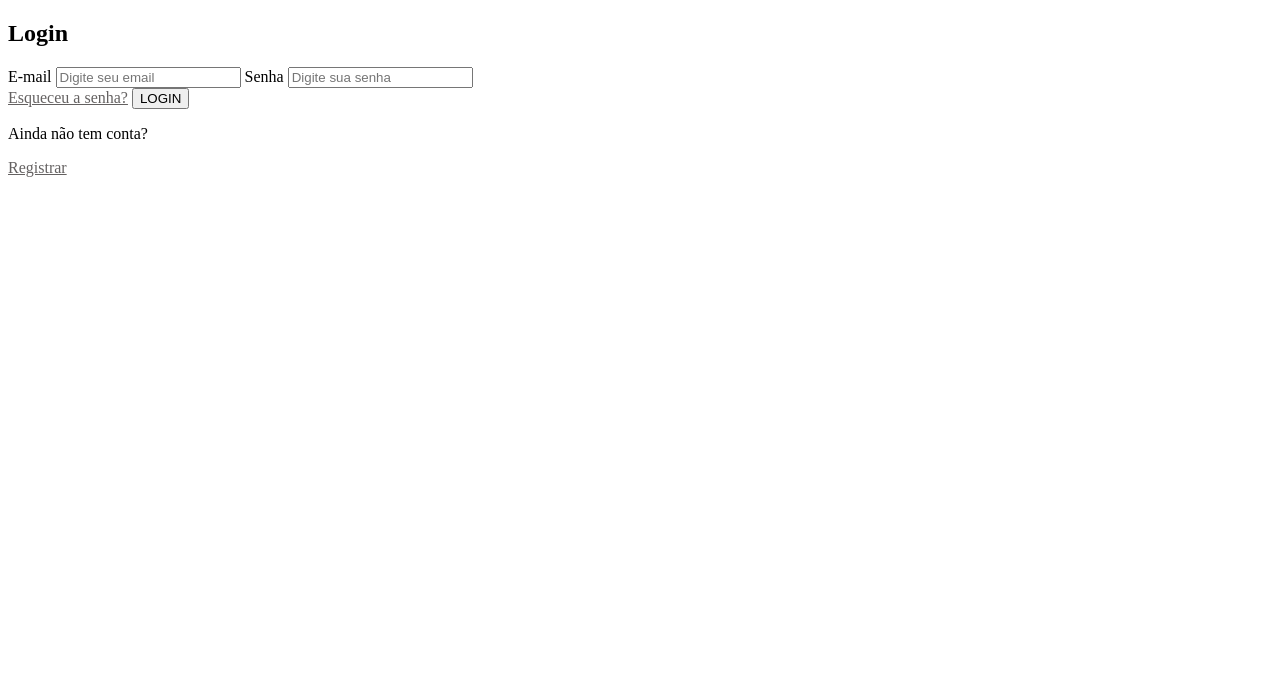
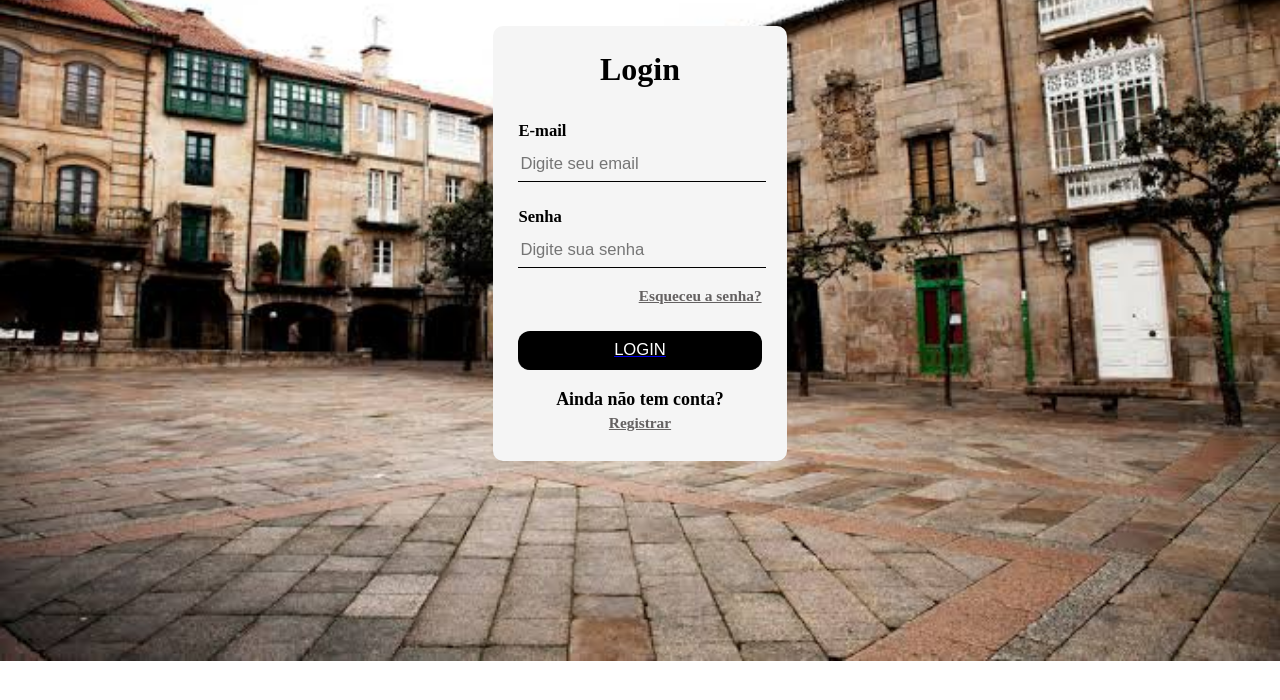
Before and after one commit to JuFML/login-demo-page, a plain HTML site: page index.html in a window 1280 px wide. Drawn offline with Linux system fonts and the light colour scheme.

Commit message:
renomear tag link css

```diff
--- a/index.html
+++ b/index.html
@@ -1,6 +1,6 @@
 <!DOCTYPE html>
 <html lang="en">
-    <link rel="stylesheet" href="Estilo_Login.css">
+    <link rel="stylesheet" href="style.css">
 <head>
     <meta charset="UTF-8">
     <meta http-equiv="X-UA-Compatible" content="IE=edge">
--- a/style.css
+++ b/style.css
@@ -3,6 +3,7 @@ body {
     background-repeat:no-repeat;
     background-position: center;
     background-size: cover;
+    background-size: 100%hv;
 
 }
 
```
